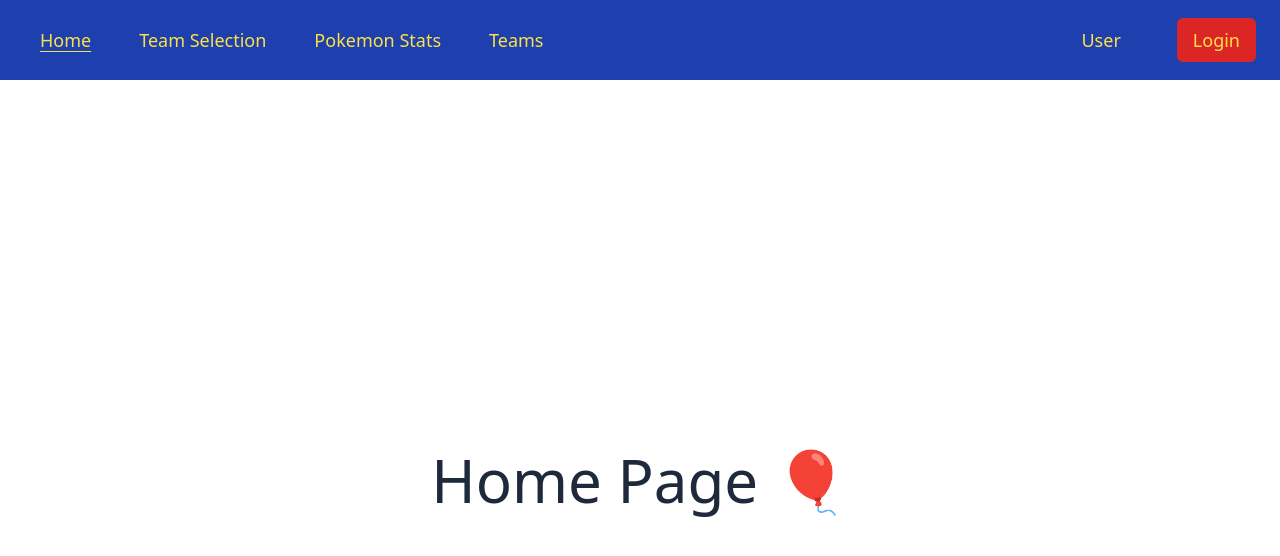
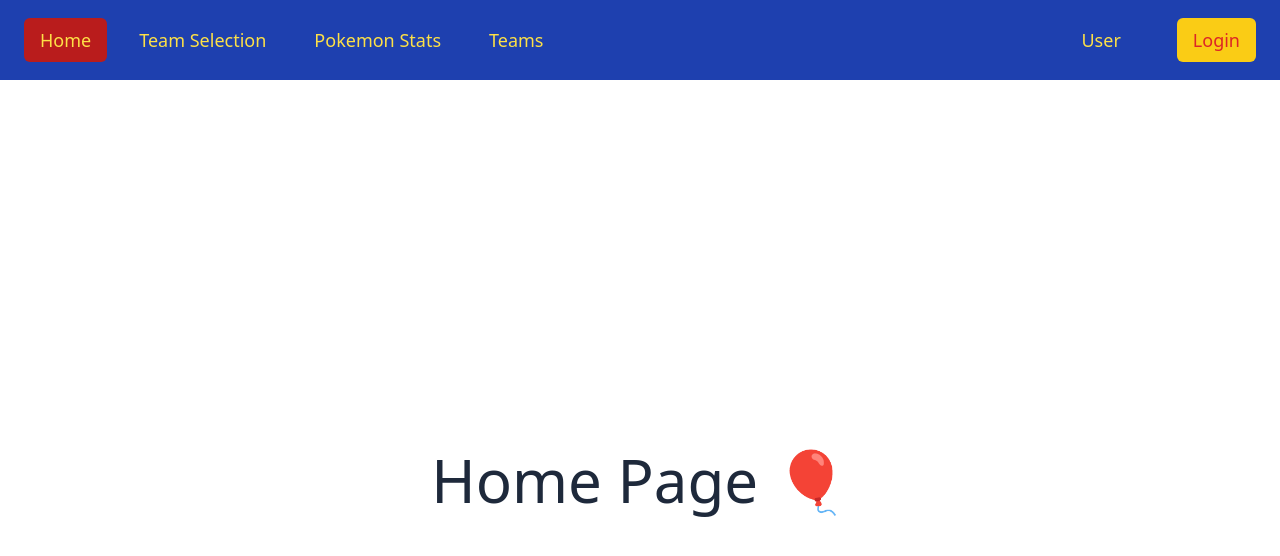
Before and after one commit to ramgarces/finalProject4316, a Vue app: page / in a window 1280 px wide. Shown: the top 556 px of the page. Built offline with nearby package versions, Linux system fonts and the light colour scheme.

Commit message:
Changes styling colors of nav bar

```diff
--- a/src/components/NavMenu.vue
+++ b/src/components/NavMenu.vue
@@ -24,7 +24,7 @@ nav {
     @apply flex h-20 bg-blue-800 text-yellow-300 px-6 text-lg;
 
     & .router-link-active {
-        @apply underline underline-offset-4;
+        @apply bg-red-700;
     }
 
     .wrapper {
@@ -47,8 +47,8 @@ nav {
                 hover:text-red-600;
             }
             &-login {
-                @apply rounded-md px-4 py-2 bg-red-600 hover:bg-yellow-400
-                hover:text-red-600;
+                @apply rounded-md px-4 py-2 bg-yellow-400 text-red-600
+                hover:text-yellow-400 hover:bg-red-600 ;
             }
         }
     }
```
